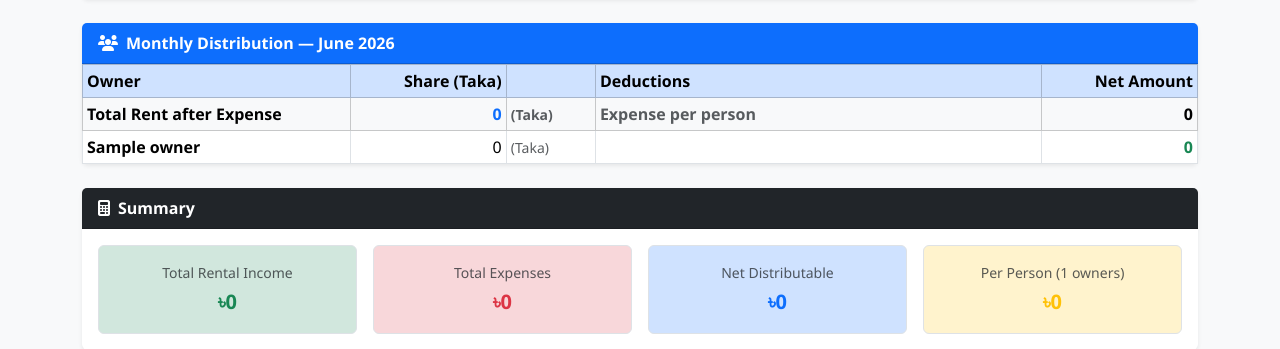
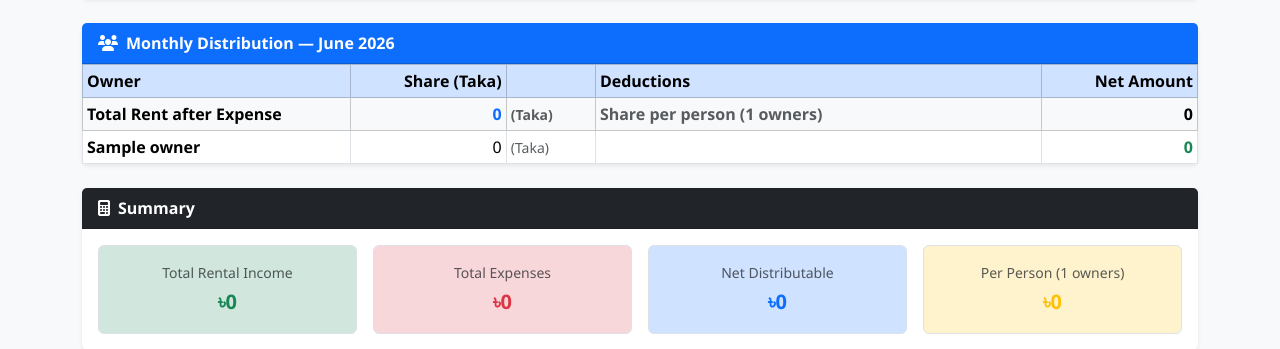
Before and after one commit to nobelna/bari-maintenance, a Django app: page /report/ in a window 1280 px wide. Shown: the part 571-920 px from the top of the page. Run offline with Django 5.2, Linux system fonts and the light colour scheme; tables that the repository leaves empty hold one stand-in row (values such as "Sample post").

Commit message:
Update distribution report to clarify expense terminology

```diff
--- a/templates/core/report.html
+++ b/templates/core/report.html
@@ -165,7 +165,7 @@
           <td>Total Rent after Expense</td>
           <td class="text-end text-primary fw-bold">{{ net|floatformat:0 }}</td>
           <td class="text-muted small">(Taka)</td>
-          <td class="text-muted">Expense per person</td>
+          <td class="text-muted">Share per person ({{ num_owners }} owners)</td>
           <td class="text-end fw-bold">{{ per_person|floatformat:0 }}</td>
         </tr>
         {% for row in dist_rows %}
```
